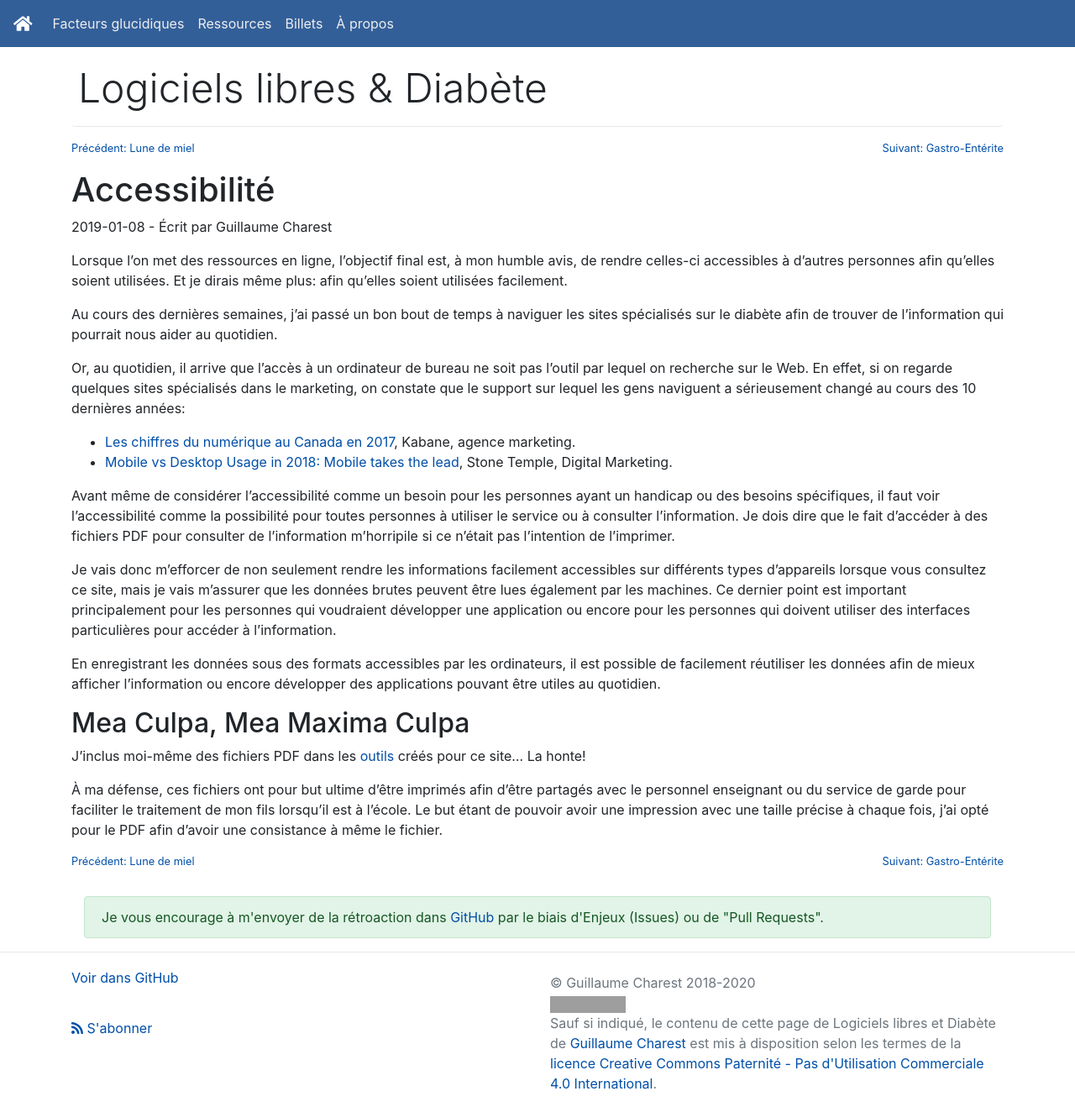
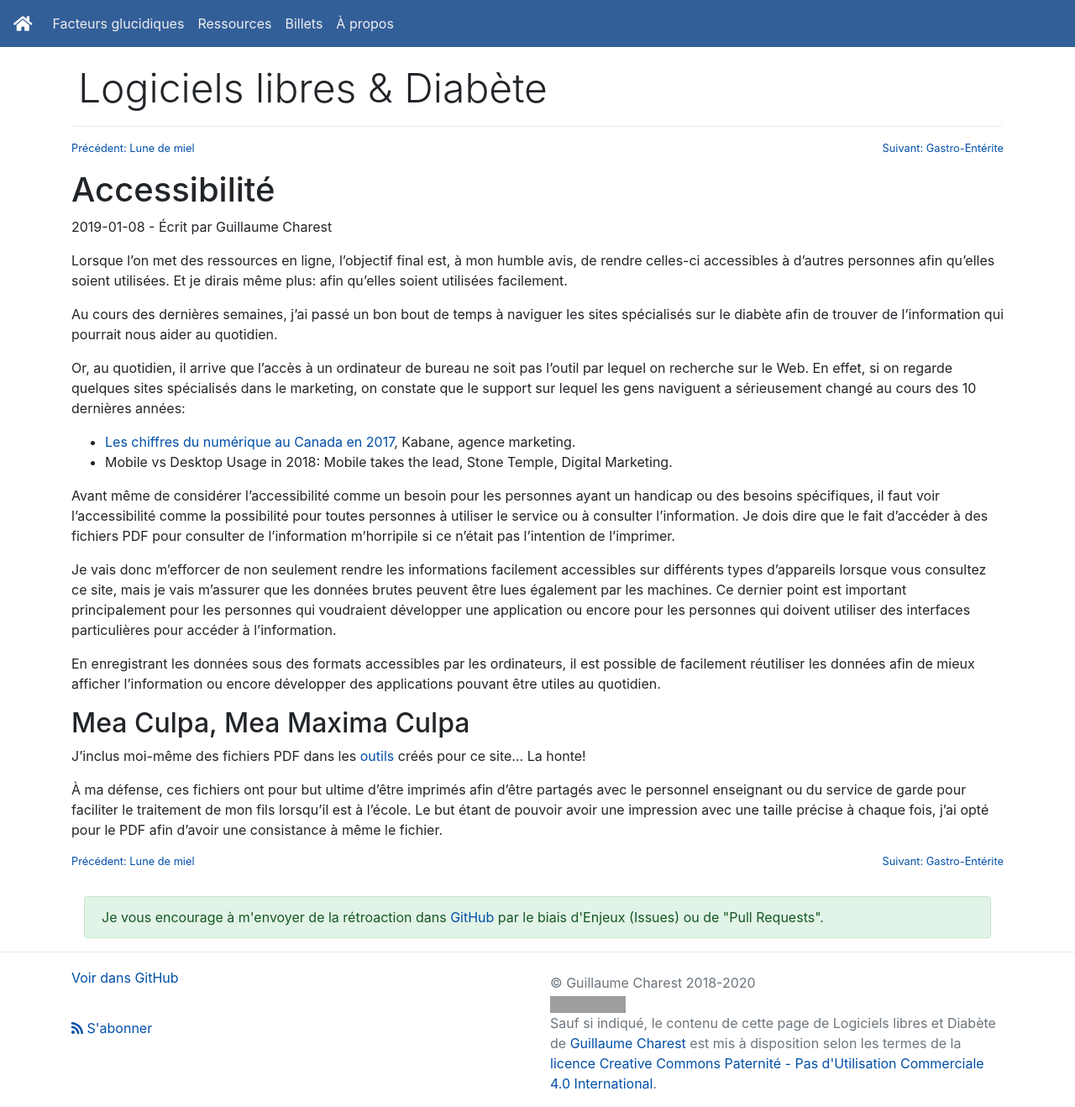
Before and after one commit to gcharest/gcharest.github.io, a Jekyll site: the page built from _posts/fr/2019-01-07-accessibilité.md, in a window 1280 px wide and 1318 px high. Shown: the whole window at 84% size. Built offline with Jekyll 4.4.1, drawn with Linux system fonts in a browser that asks for light colours; nearby versions of some CDN libraries; part of the change alters nothing that is shown; grey boxes are pictures that could not be loaded.

Commit message:
Remove dead link

```diff
--- a/_posts/fr/2019-01-07-accessibilité.md
+++ b/_posts/fr/2019-01-07-accessibilité.md
@@ -16,7 +16,7 @@ Or, au quotidien, il arrive que l'accès à un ordinateur de bureau ne soit pas
 En effet, si on regarde quelques sites spécialisés dans le marketing, on constate que le support sur lequel les gens naviguent a sérieusement changé au cours des 10 dernières années:
 
 * [Les chiffres du numérique au Canada en 2017](https://www.kabane.ca/chiffres-numerique-canada-2017), Kabane, agence marketing.
-* [Mobile vs Desktop Usage in 2018: Mobile takes the lead](https://www.stonetemple.com/mobile-vs-desktop-usage-study/), Stone Temple, Digital Marketing.
+* Mobile vs Desktop Usage in 2018: Mobile takes the lead, Stone Temple, Digital Marketing.
 
 Avant même de considérer l'accessibilité comme un besoin pour les personnes ayant un handicap ou des besoins spécifiques, il faut voir l'accessibilité comme la possibilité pour toutes personnes à utiliser le service ou à consulter l'information.
 Je dois dire que le fait d'accéder à des fichiers PDF pour consulter de l'information m'horripile si ce n'était pas l'intention de l'imprimer.
```
